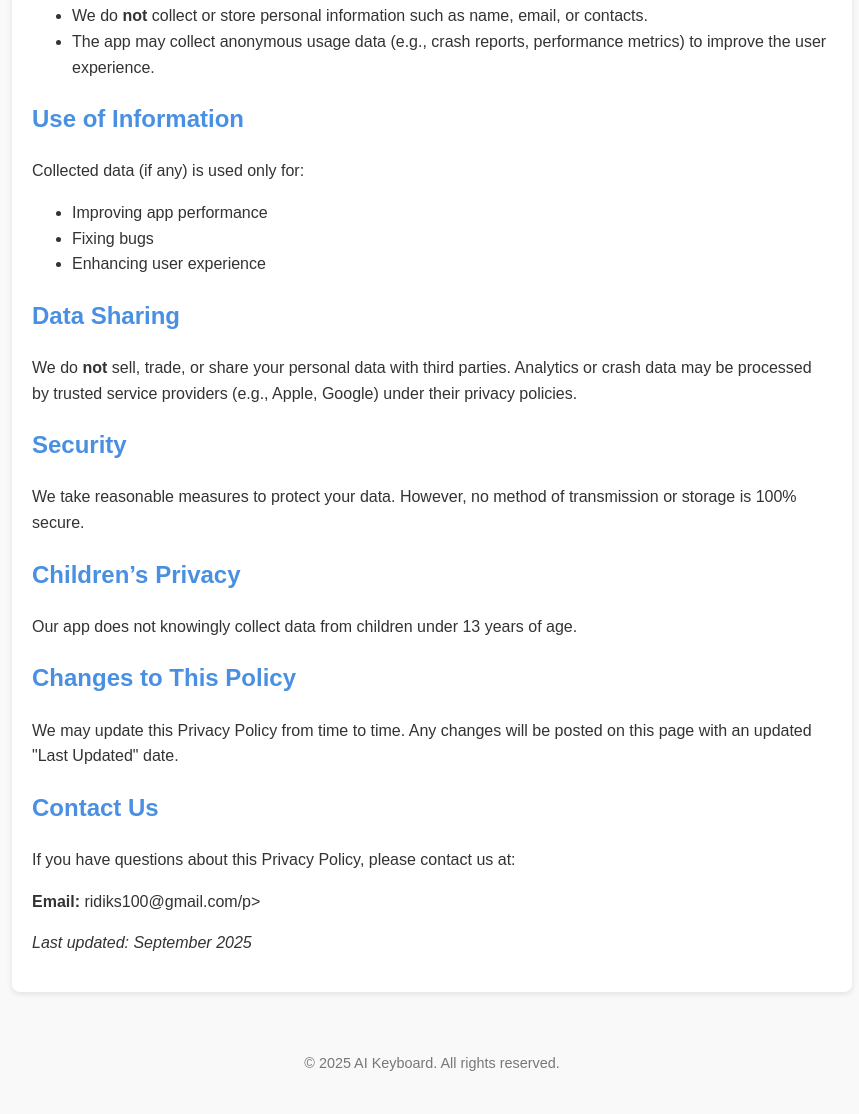
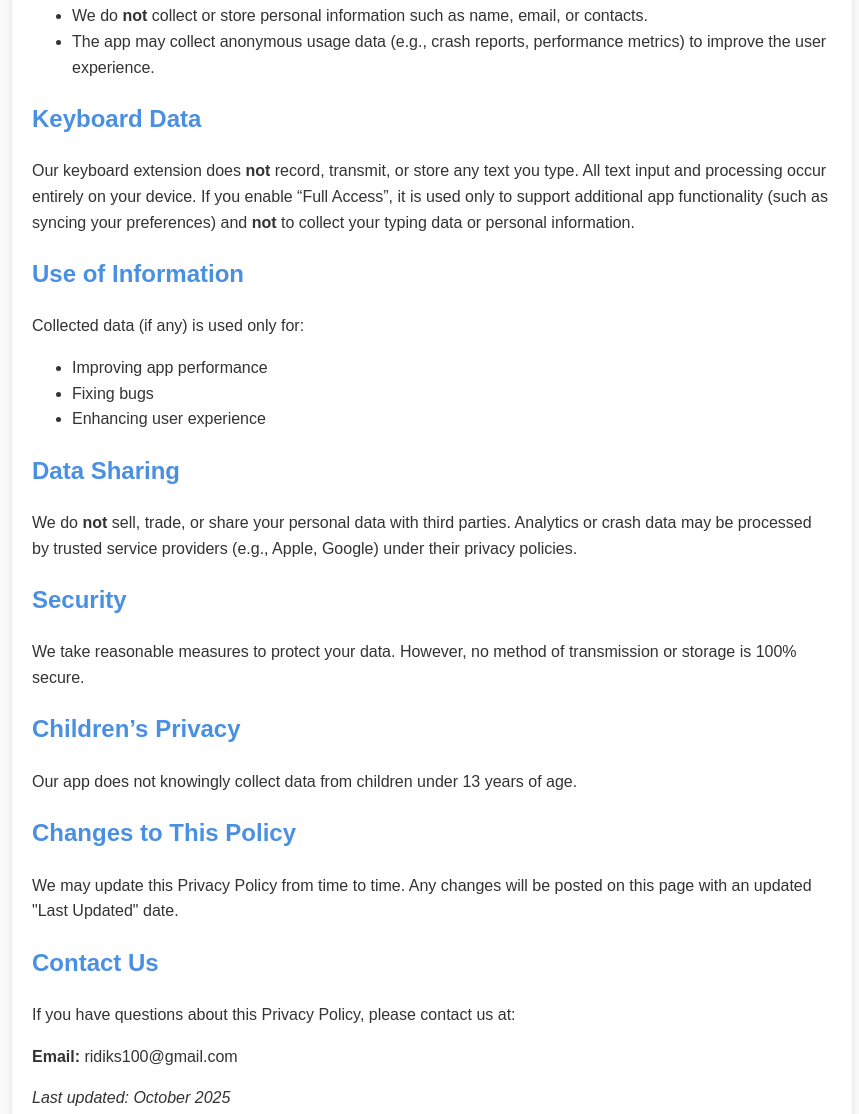
Before and after one commit to ridiks10/ai-keyboard-privacy, a plain HTML site: page index.html in a window 1280 px wide. Shown: the part 336-1450 px from the top of the page, without its empty margins (208-1067 px from the left). Drawn offline with Linux system fonts and the light colour scheme.

Commit message:
Revise privacy policy and update title
Updated the title and privacy policy details, including keyboard data usage and last updated date.

```diff
--- a/index.html
+++ b/index.html
@@ -3,7 +3,7 @@
 <head>
   <meta charset="UTF-8" />
   <meta name="viewport" content="width=device-width, initial-scale=1.0" />
-  <title>Privacy Policy - AI Keyboard</title>
+  <title>Privacy Policy - AI Keyboard APP</title>
   <style>
     body {
       font-family: Arial, sans-serif;
@@ -55,6 +55,14 @@
       <li>The app may collect anonymous usage data (e.g., crash reports, performance metrics) to improve the user experience.</li>
     </ul>
 
+    <h2>Keyboard Data</h2>
+    <p>
+      Our keyboard extension does <strong>not</strong> record, transmit, or store any text you type.
+      All text input and processing occur entirely on your device.
+      If you enable “Full Access”, it is used only to support additional app functionality
+      (such as syncing your preferences) and <strong>not</strong> to collect your typing data or personal information.
+    </p>
+
     <h2>Use of Information</h2>
     <p>Collected data (if any) is used only for:</p>
     <ul>
@@ -80,9 +88,9 @@
 
     <h2>Contact Us</h2>
     <p>If you have questions about this Privacy Policy, please contact us at:</p>
-    <p><strong>Email:</strong> ridiks100@gmail.com/p>
+    <p><strong>Email:</strong> ridiks100@gmail.com</p>
 
-    <p><em>Last updated: September 2025</em></p>
+    <p><em>Last updated: October 2025</em></p>
   </main>
   <footer>
     &copy; 2025 AI Keyboard. All rights reserved.
```
